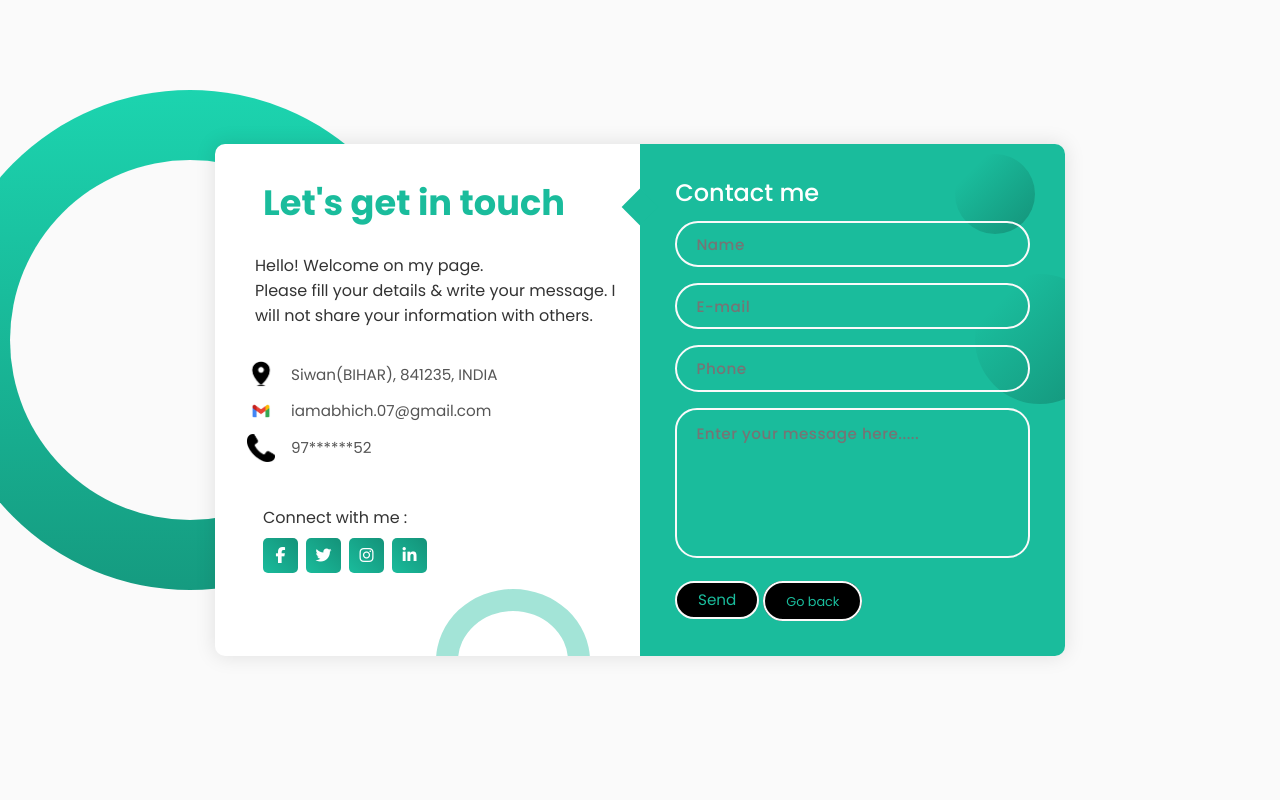
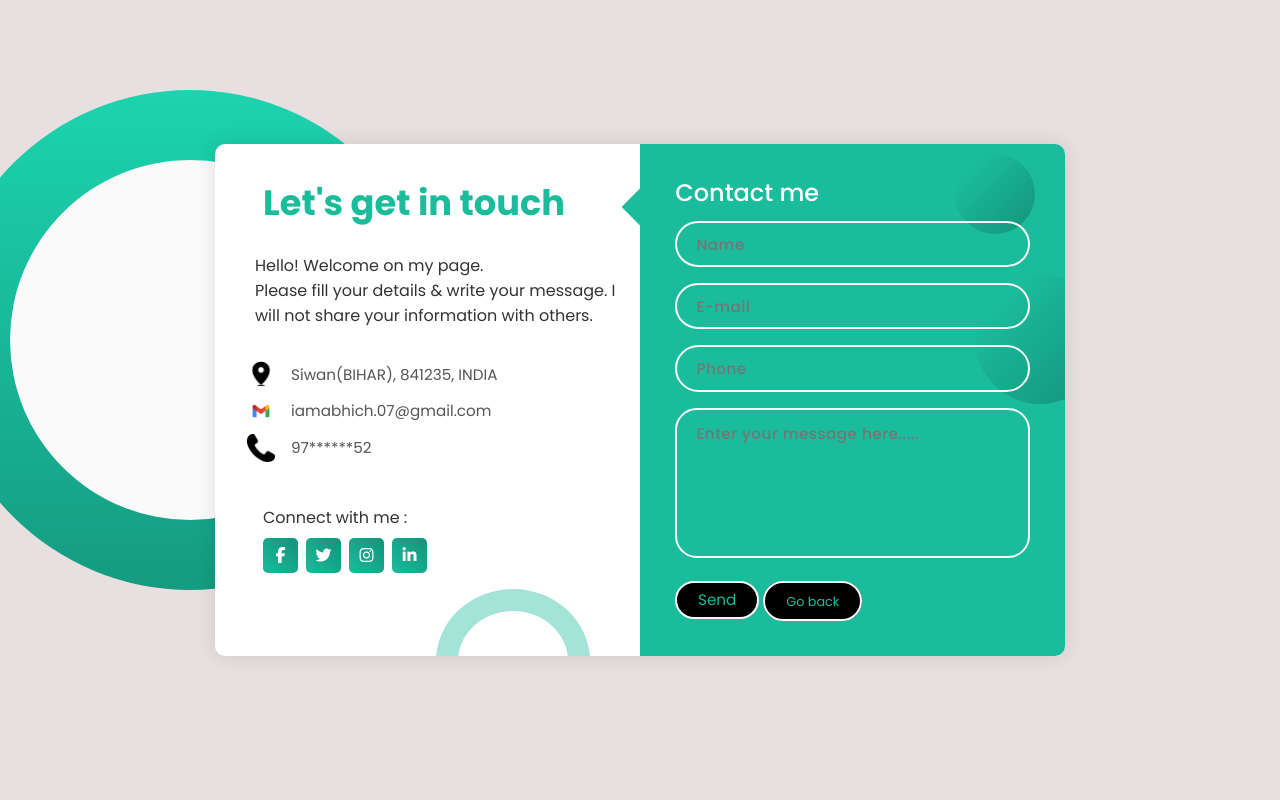
Before and after one commit to iamabhiCH/Personal-Portfolio, a plain HTML site: page contact.html in a window 1280 px wide. Drawn offline with Linux system fonts and the light colour scheme.

```diff
--- a/style.css
+++ b/style.css
@@ -17,7 +17,7 @@ textarea{
     width: 100%;
     min-height: 100vh;
     padding: 2rem;
-    background-color: #fafafa;
+    background-color: #e8e0e0;
     overflow: hidden;
     display: flex;
     align-items: center;
```
